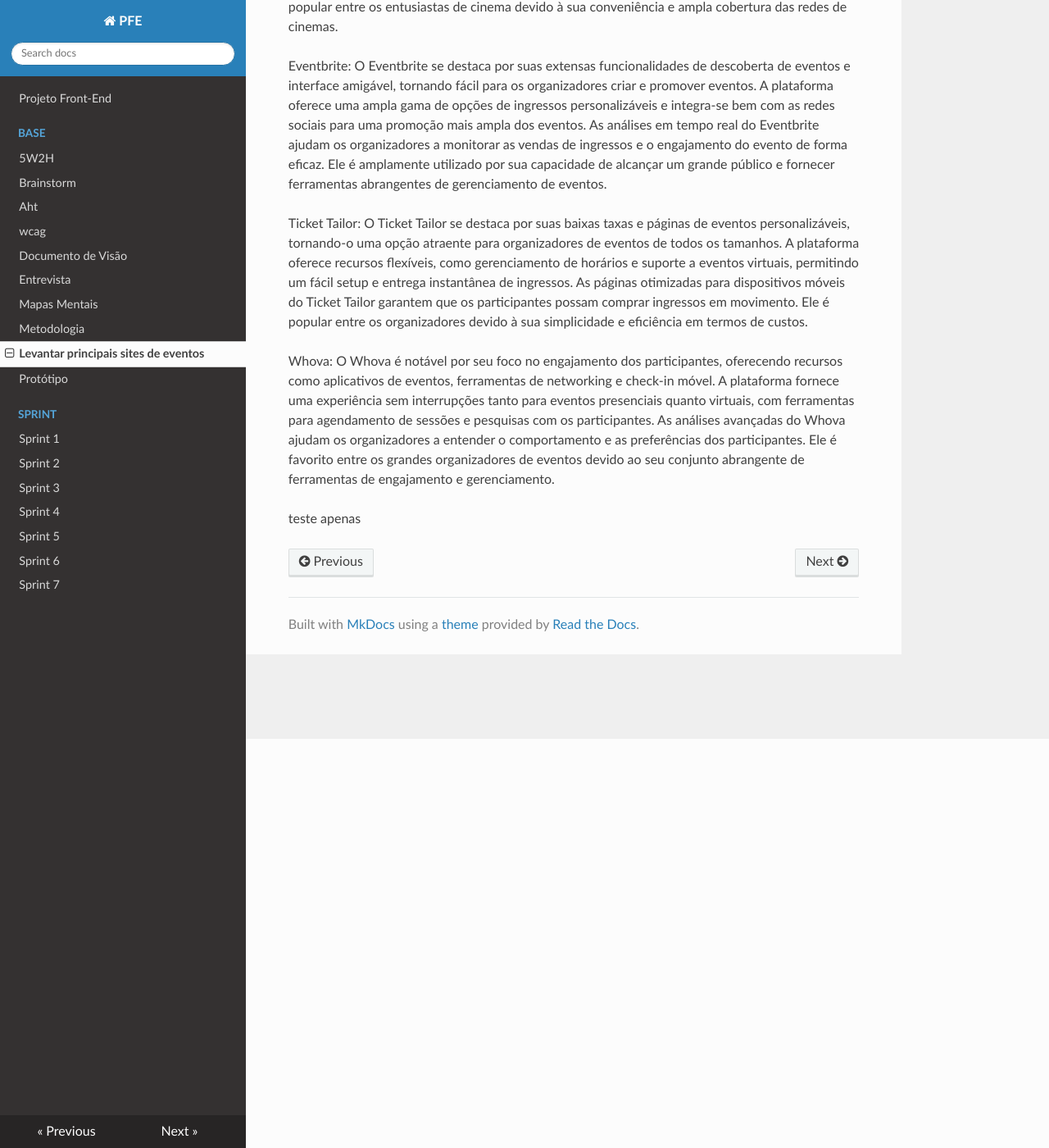
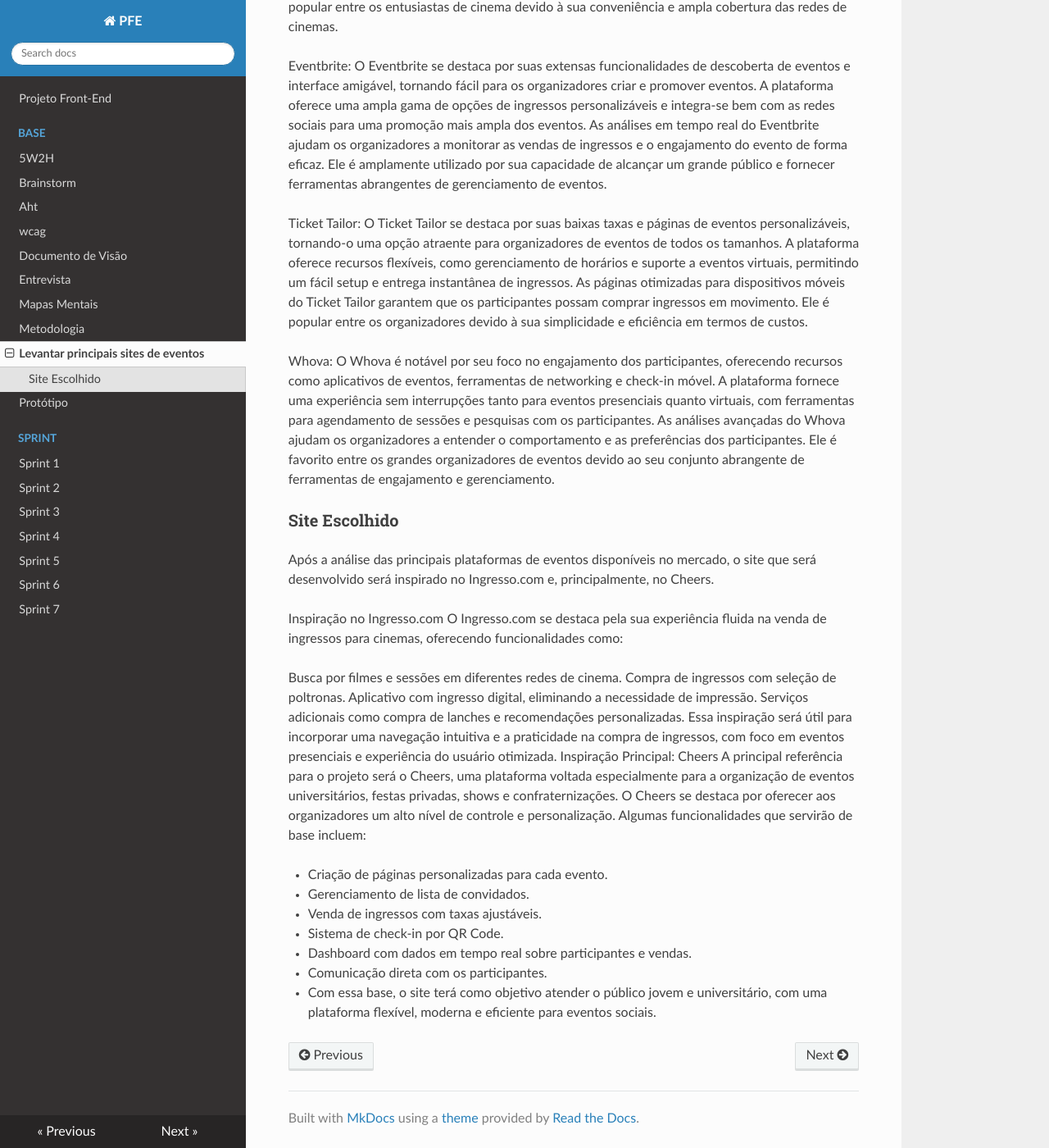
Before and after one commit to Projetos-de-Extensao/PFE_25.1_8001_BetoCuenca, an MkDocs documentation site: the page built from docs/base/pesquisa.md, in a window 1280 px wide and 1400 px high, scrolled down 499 px. Shown: the whole window at 82% size. Built offline with MkDocs 1.6.1, drawn with Linux system fonts in a browser that asks for light colours; nearby versions of some CDN libraries.

Commit message:
update - pesquisa.md

```diff
--- a/docs/base/pesquisa.md
+++ b/docs/base/pesquisa.md
@@ -10,4 +10,35 @@
 
 Whova: O Whova é notável por seu foco no engajamento dos participantes, oferecendo recursos como aplicativos de eventos, ferramentas de networking e check-in móvel. A plataforma fornece uma experiência sem interrupções tanto para eventos presenciais quanto virtuais, com ferramentas para agendamento de sessões e pesquisas com os participantes. As análises avançadas do Whova ajudam os organizadores a entender o comportamento e as preferências dos participantes. Ele é favorito entre os grandes organizadores de eventos devido ao seu conjunto abrangente de ferramentas de engajamento e gerenciamento.
 
-teste apenas
+
+
+
+
+
+
+
+
+
+
+### Site Escolhido
+
+Após a análise das principais plataformas de eventos disponíveis no mercado, o site que será desenvolvido será inspirado no Ingresso.com e, principalmente, no Cheers.
+
+Inspiração no Ingresso.com
+O Ingresso.com se destaca pela sua experiência fluida na venda de ingressos para cinemas, oferecendo funcionalidades como:
+
+Busca por filmes e sessões em diferentes redes de cinema.
+Compra de ingressos com seleção de poltronas.
+Aplicativo com ingresso digital, eliminando a necessidade de impressão.
+Serviços adicionais como compra de lanches e recomendações personalizadas.
+Essa inspiração será útil para incorporar uma navegação intuitiva e a praticidade na compra de ingressos, com foco em eventos presenciais e experiência do usuário otimizada.
+Inspiração Principal: Cheers
+A principal referência para o projeto será o Cheers, uma plataforma voltada especialmente para a organização de eventos universitários, festas privadas, shows e confraternizações. O Cheers se destaca por oferecer aos organizadores um alto nível de controle e personalização. Algumas funcionalidades que servirão de base incluem:
+
+- Criação de páginas personalizadas para cada evento.
+- Gerenciamento de lista de convidados.
+- Venda de ingressos com taxas ajustáveis.
+- Sistema de check-in por QR Code.
+- Dashboard com dados em tempo real sobre participantes e vendas.
+- Comunicação direta com os participantes.
+- Com essa base, o site terá como objetivo atender o público jovem e universitário, com uma plataforma flexível, moderna e eficiente para eventos sociais.
```
